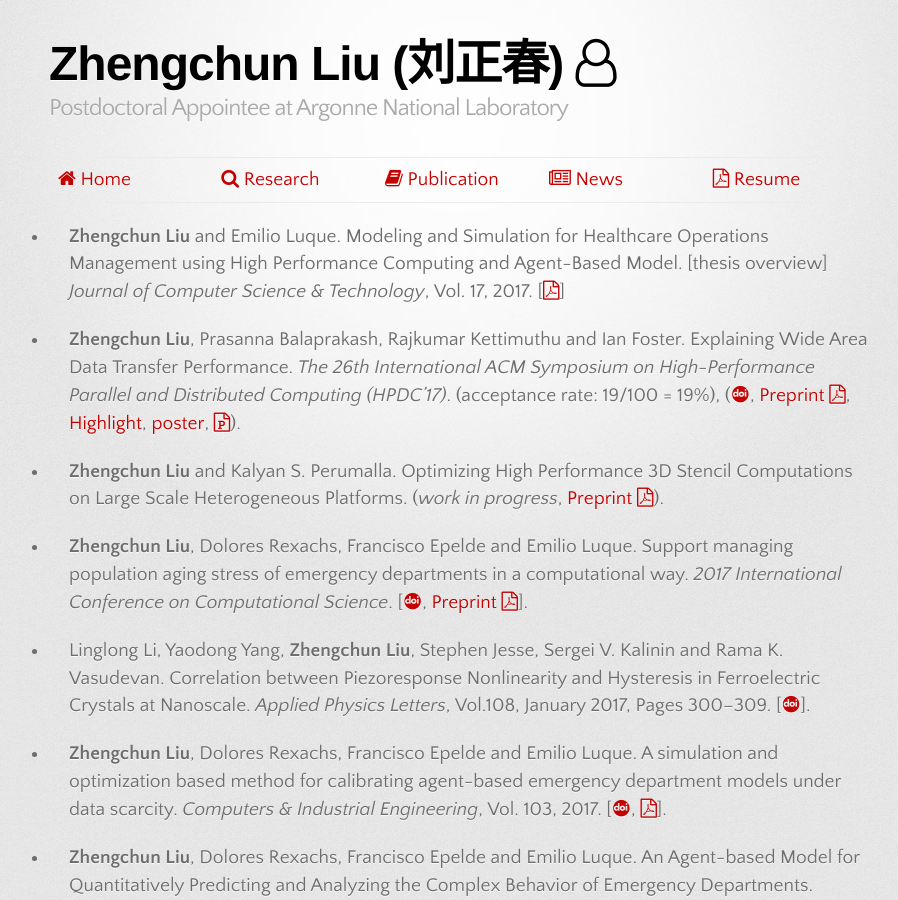
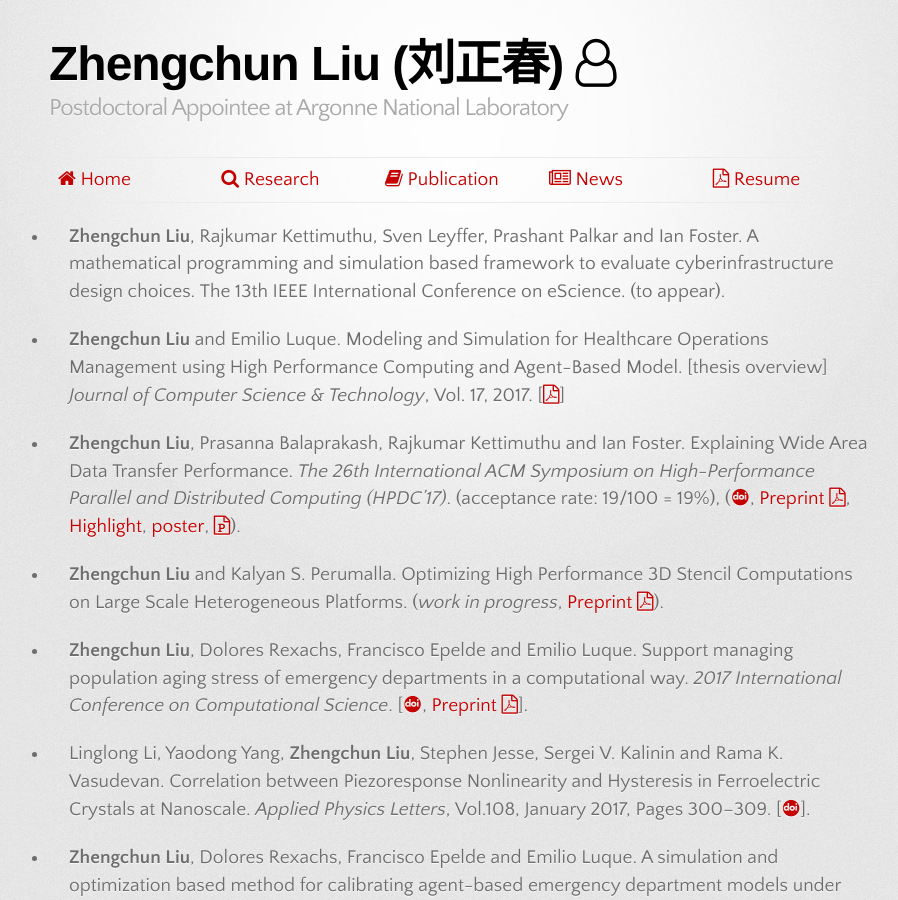
Before and after one commit to lzhengchun/lzhengchun.github.io, a Jekyll site: the page built from Publication.md, in a window 1280 px wide and 900 px high. Shown: the whole window, without its empty margins (181-1079 px from the left). Built offline with Jekyll 4.4.1, drawn with Linux system fonts in a browser that asks for light colours; some web fonts are replaced.

Commit message:
add, delete, polish etc.

```diff
--- a/Publication.md
+++ b/Publication.md
@@ -2,6 +2,8 @@
 layout: default
 title: Home
 ---
+
+- __Zhengchun Liu__, Rajkumar Kettimuthu, Sven Leyffer, Prashant Palkar and Ian Foster. A mathematical programming and simulation based framework to evaluate cyberinfrastructure design choices. The 13th IEEE International Conference on eScience. (to appear).
 
 - __Zhengchun Liu__ and Emilio Luque. Modeling and Simulation for Healthcare Operations Management using High Performance Computing and Agent-Based Model. [thesis overview] *Journal of Computer Science & Technology*, Vol. 17, 2017.
 [[<i class="fa fa-file-pdf-o" aria-hidden="true"></i>](http://journal.info.unlp.edu.ar/wp-content/uploads/2017/05/JCST-44-Thesis-Overview-2.pdf)]
```
